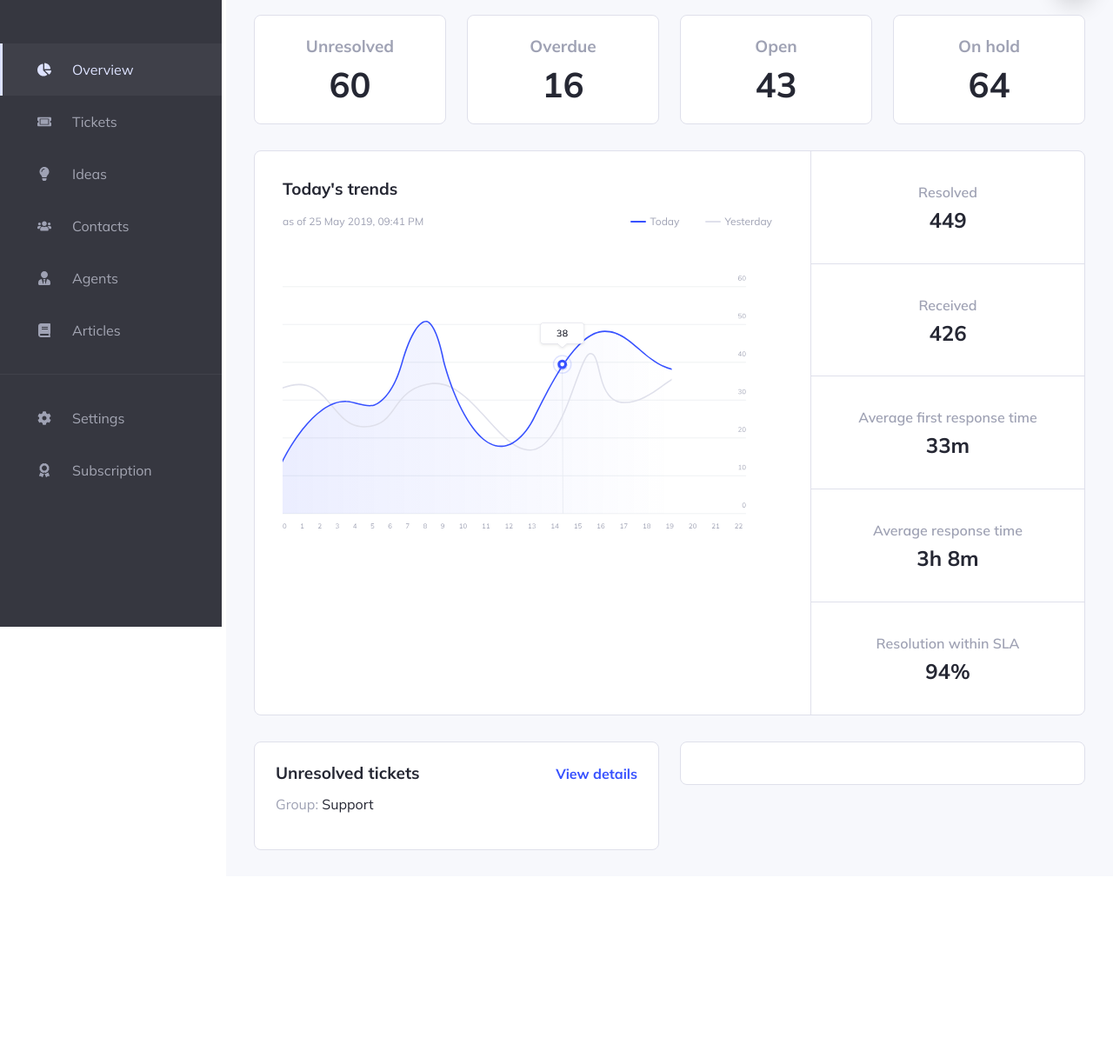
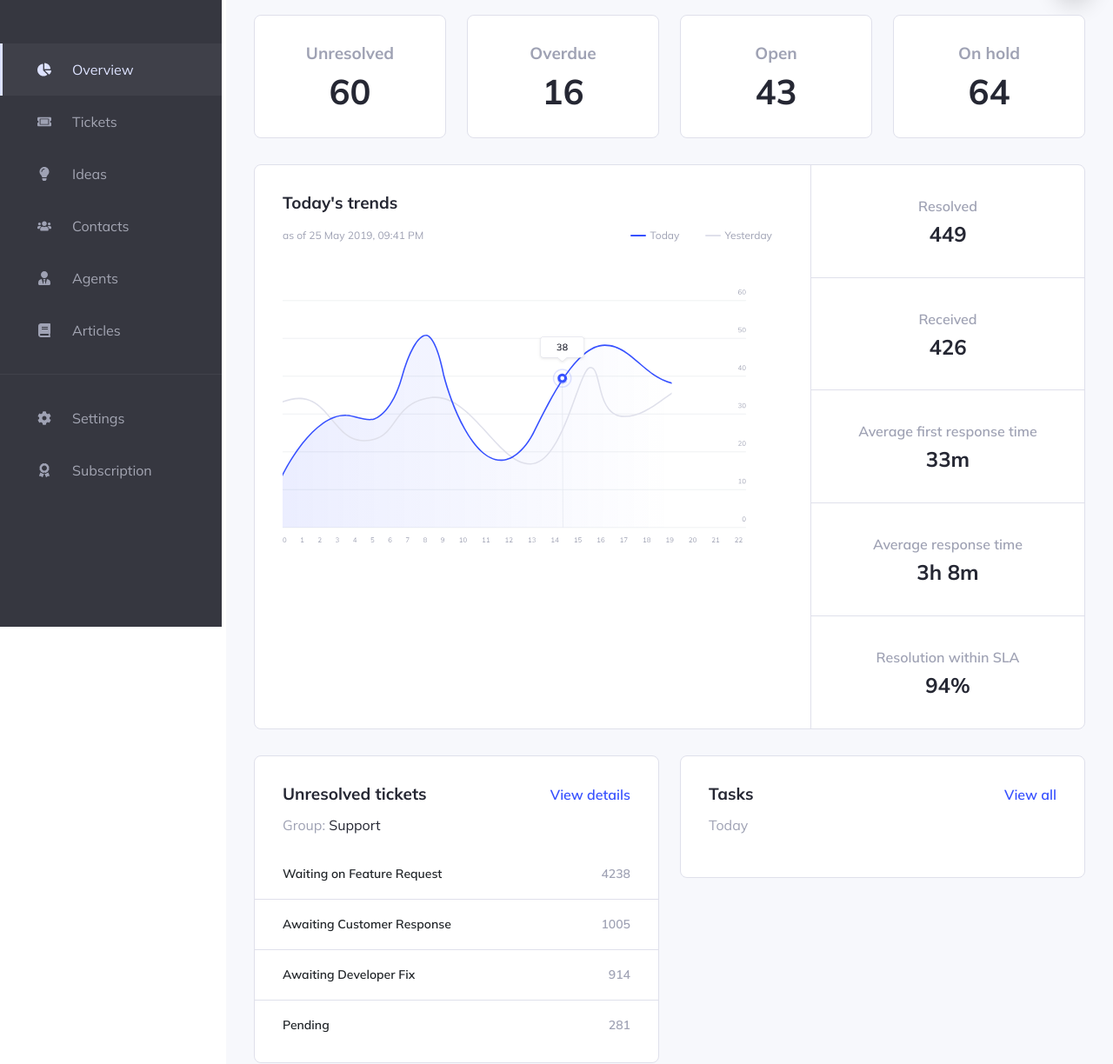
Before and after one commit to clcapili/bootstrap-cc, a website: page public/index.html in a window 1280 px wide. Shown: the part 79-1303 px from the top of the page at 87% size. Before the commit the page ends 1087 px from the top, so only its background shows below. Drawn offline with nearby package versions, Linux system fonts and the light colour scheme.

Commit message:
Added unresolved tickets row, copied for tasks, improved styles, added more bootstrap variables

```diff
--- a/public/index.html
+++ b/public/index.html
@@ -205,7 +205,7 @@
                     <div class="row d-flex justify-content-between align-items-center">
                         <!-- main heading start -->
                         <div class="col-auto">
-                            <h1 class="mb-0">Overview</h1>
+                            <h1 class="fw-bold mb-0">Overview</h1>
                         </div>
                         <!-- main heading end -->
 
@@ -234,7 +234,7 @@
                                 <!-- profile avatar -->
                                 <div class="dropdown" data-bs-toggle="tooltip" data-bs-placement="left" title="Amanda, please click me! More tooltips on mobile nav! :)">
                                     <a href="javascript:void(0)" class="profile text-dark" role="button" id="dropdownMenuLink" data-bs-toggle="dropdown" aria-expanded="false">
-                                        <p class="d-none d-sm-block">Jones Ferdinand</p>
+                                        <p class="fs-5 d-none d-sm-block">Jones Ferdinand</p>
                                         <img src="/assets/img/avatar.png" alt="User Avatar Icon" />
                                     </a>
 
@@ -259,7 +259,7 @@
                                 <div class="card mb-2 mb-lg-0">
                                     <div class="card-body">
                                         <h2 class="card-title">Unresolved</h2>
-                                        <span>60</span>
+                                        <span class="fs-1 fw-bold">60</span>
                                     </div>
                                 </div>
                             </a>
@@ -270,7 +270,7 @@
                                 <div class="card mb-2 mb-lg-0">
                                     <div class="card-body">
                                         <h2 class="card-title">Overdue</h2>
-                                        <span>16</span>
+                                        <span class="fs-1 fw-bold">16</span>
                                     </div>
                                 </div>
                             </a>
@@ -281,7 +281,7 @@
                                 <div class="card">
                                     <div class="card-body">
                                         <h2 class="card-title">Open</h2>
-                                        <span>43</span>
+                                        <span class="fs-1 fw-bold">43</span>
                                     </div>
                                 </div>
                             </a>
@@ -292,7 +292,7 @@
                                 <div class="card">
                                     <div class="card-body">
                                         <h2 class="card-title">On hold</h2>
-                                        <span>64</span>
+                                        <span class="fs-1 fw-bold">64</span>
                                     </div>
                                 </div>
                             </a>
@@ -485,27 +485,55 @@
 
                     <!-- tickets and tasks start -->
                     <div class="row">
-                        <div class="col-lg-6">
+                        <div class="col-xl-6 unresolved-tickets mb-3 mb-xl-0">
                             <div class="card">
-                                <div class="card-body">
-                                    <div class="row">
-                                        <div class="col-lg-6">
+                                <div class="card-body px-0">
+                                    <div class="row tickets">
+                                        <div class="col-7">
                                             <h2>Unresolved tickets</h2>
                                             <p><span class="gray-400">Group:</span> Support</p>
                                         </div>
 
-                                        <div class="col-lg-6 text-end fw-bold">
+                                        <div class="col-5 text-end fw-semibold">
                                             <a href="/">View details</a>
                                         </div>
                                     </div>
+
+                                    <ul class="list-group">
+                                        <li class="list-group-item fs-5 fw-semibold">
+                                            Waiting on Feature Request
+                                            <span class="gray-400">4238</span>
+                                        </li>
+                                        <li class="list-group-item fs-5 fw-semibold">
+                                            Awaiting Customer Response
+                                            <span class="gray-400">1005</span>
+                                        </li>
+                                        <li class="list-group-item fs-5 fw-semibold">
+                                            Awaiting Developer Fix
+                                            <span class="gray-400">914</span>
+                                        </li>
+                                        <li class="list-group-item fs-5 fw-semibold pb-0">
+                                            Pending
+                                            <span class="gray-400">281</span>
+                                        </li>
+                                    </ul>
                                 </div>
                             </div>
                         </div>
 
-                        <div class="col-lg-6">
+                        <div class="col-xl-6 all-tasks mb-3 mb-xl-0">
                             <div class="card">
-                                <div class="card-body">
+                                <div class="card-body px-0">
+                                    <div class="row tasks">
+                                        <div class="col-7">
+                                            <h2>Tasks</h2>
+                                            <p><span class="gray-400">Today</span></p>
+                                        </div>
 
+                                        <div class="col-5 text-end fw-semibold">
+                                            <a href="/">View all</a>
+                                        </div>
+                                    </div>
                                 </div>
                             </div>
                         </div>
--- a/src/uikit/card.scss
+++ b/src/uikit/card.scss
@@ -9,8 +9,6 @@ a {
 
         span {
             color: $black;
-            font-size: 2.5rem;
-            font-weight: 700;
             line-height: 1;
         }
 
--- a/src/uikit/custom.scss
+++ b/src/uikit/custom.scss
@@ -140,7 +140,6 @@ nav.sidebar-menu {
         align-items: center;
 
         p {
-            font-size: 0.875rem;
             font-weight: 600;
             margin-right: 14px;
             margin-bottom: 0;
@@ -198,6 +197,44 @@ nav.sidebar-menu {
             }
         }
     }
+
+    .unresolved-tickets {
+        .tickets {
+            padding: 0 2rem;
+        }
+
+        .list-group {
+            .list-group-item {
+                border: none;
+
+                &:not(:last-child) {
+                    border-bottom: 1px solid $gray-100;
+                }
+
+                display: flex;
+                justify-content: space-between;
+            }
+        }
+    }
+
+    .all-tasks {
+        .tasks {
+            padding: 0 2rem;
+        }
+
+        .list-group {
+            .list-group-item {
+                border: none;
+
+                &:not(:last-child) {
+                    border-bottom: 1px solid $gray-100;
+                }
+
+                display: flex;
+                justify-content: space-between;
+            }
+        }
+    }
 }
 
 // border opacity utility override
--- a/src/uikit/type.scss
+++ b/src/uikit/type.scss
@@ -1,5 +1,3 @@
-h1 { font-weight: 700; }
-
 @each $color, $value in $grays {
     .gray-#{$color} {
         color: $value !important;
--- a/src/uikit/variables.scss
+++ b/src/uikit/variables.scss
@@ -80,11 +80,19 @@ $spacers: (
 // Font, line-height, and color for body text, headings, and more.
 
 // scss-docs-start font-variables
-// stylelint-disable value-keyword-case
 $font-family-sans-serif:      'Mulish', sans-serif;
 
 $h1-font-size:                1.5rem;
 $h2-font-size:                1.188rem;
+
+$font-sizes: (
+  1: 2.5rem, // 40px
+  2: 1.5rem, // 24px
+  3: 1.188rem, // 19px
+  4: 1rem, // 16px
+  5: 0.875rem, // 14px
+  6: 0.75rem // 12px
+);
 // scss-docs-end font-variables
 
 // scss-docs-start type-variables
@@ -111,8 +119,8 @@ $border-radius:               8px !default;
 // Cards
 
 // scss-docs-start card-variables
-$card-spacer-y:                     $spacer !default;
-$card-spacer-x:                     $spacer !default;
+$card-spacer-y:                     2rem !default;
+$card-spacer-x:                     2rem !default;
 $card-border-color:                 $gray-100;
 $card-border-radius:                $border-radius !default;
 // scss-docs-end card-variables
@@ -133,3 +141,12 @@ $nav-link-hover-color:              $gray-200;
 // scss-docs-start dropdown-variables
 $dropdown-link-hover-color:         $white;
 $dropdown-link-hover-bg:            $primary;
+
+// List group
+
+// scss-docs-start list-group-variables
+$list-group-border-radius:          0;
+
+$list-group-item-padding-y:         1.125rem !default;
+$list-group-item-padding-x:         2rem !default;
+// scss-docs-end list-group-variables
```
Also changed, not shown: public/assets/css/uikit.min.css, 1 other file.
